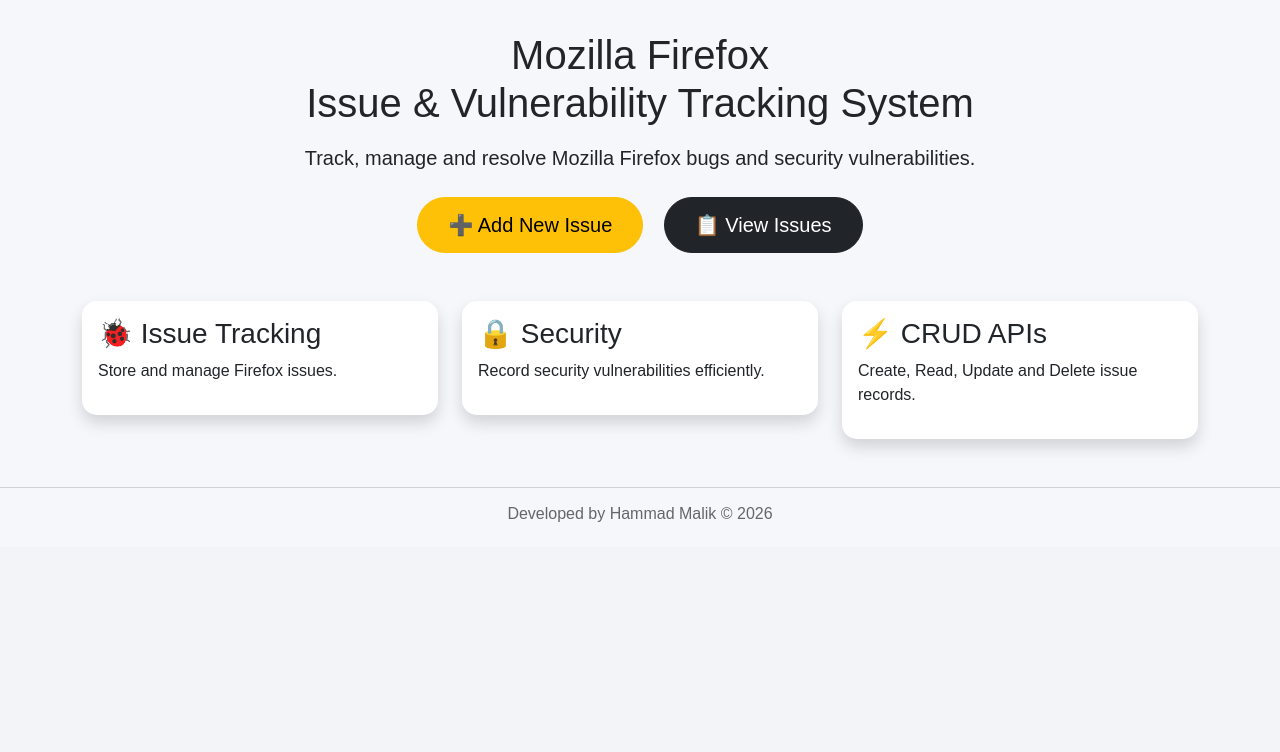
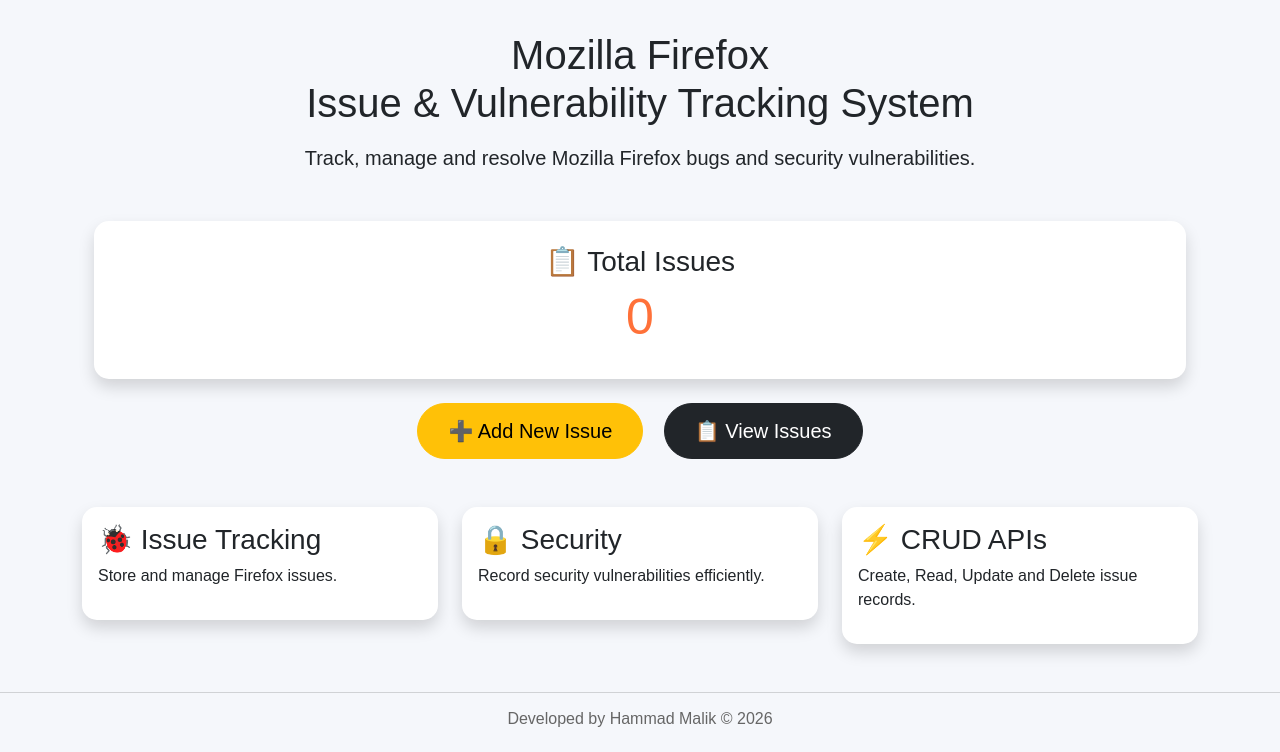
Before and after one commit to Hammadmalik2222/Issue_Tracker, a Flask app: page / in a window 1280 px wide. Shown: the part 274-1026 px from the top of the page. Before the commit the page ends 796 px from the top, so only its background shows below. Run offline with Flask 3, Linux system fonts and the light colour scheme; data that the repository does not hold is empty; some libraries are stand-ins or nearby versions.

Commit message:
updated Ai-based frontend

```diff
--- a/app.py
+++ b/app.py
@@ -19,9 +19,21 @@
 mysql = MySQL(app)                          # instance of class
 
 
-@app.route("/")                                     # root URL
-def index():
-    return render_template("index.html")
+@app.route("/")
+def home():
+
+    cursor = mysql.connection.cursor()
+
+    cursor.execute("SELECT COUNT(*) FROM issues")
+
+    total_issues = cursor.fetchone()[0]
+
+    cursor.close()
+
+    return render_template(
+        "index.html",
+        total_issues=total_issues
+    )
 
 @app.route("/templates/<path:filename>")
 def template(filename):
--- a/static/css/style.css
+++ b/static/css/style.css
@@ -151,3 +151,17 @@
     }
 
 }
+
+.card {
+
+    border-radius: 15px;
+
+}
+
+
+.card h1 {
+
+    font-size: 50px;
+    color: #ff7139;
+
+}
--- a/templates/index.html
+++ b/templates/index.html
@@ -7,6 +7,7 @@
     <meta name="viewport" content="width=device-width, initial-scale=1.0">
 
     <title>Mozilla Firefox Issue Tracker</title>
+    <link rel="icon" href="{{ url_for('static', filename='images/firefox-logo.png') }}">
 
     <link href="https://cdn.jsdelivr.net/npm/bootstrap@5.3.3/dist/css/bootstrap.min.css" rel="stylesheet">
 
@@ -71,7 +72,21 @@
             Track, manage and resolve Mozilla Firefox bugs and security vulnerabilities.
 
         </p>
+        <div class="container mt-5">
 
+            <div class="card shadow text-center p-4">
+
+                <h3>
+                    📋 Total Issues
+                </h3>
+
+                <h1>
+                    {{ total_issues }}
+                </h1>
+
+            </div>
+
+        </div>
         <div class="mt-4">
 
             <a href="/create-issue" class="btn btn-warning btn-lg me-3">
```
